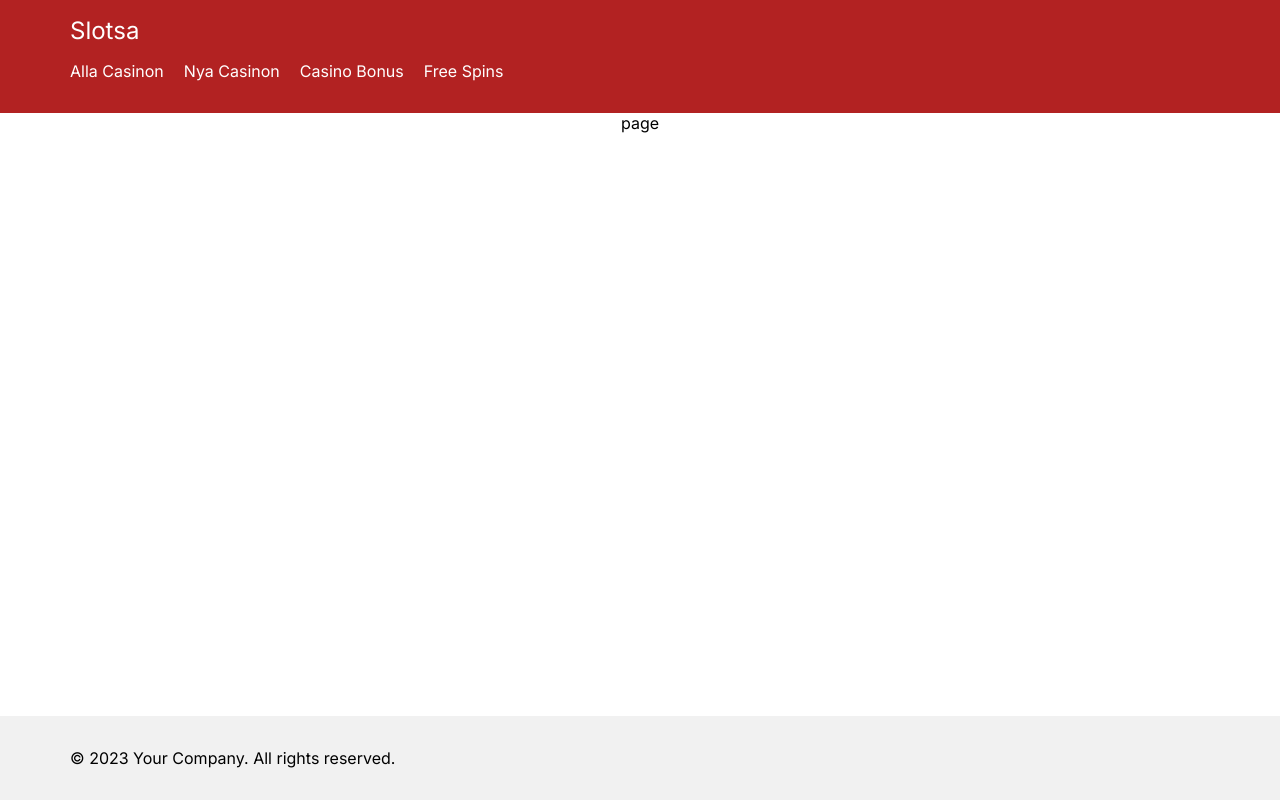
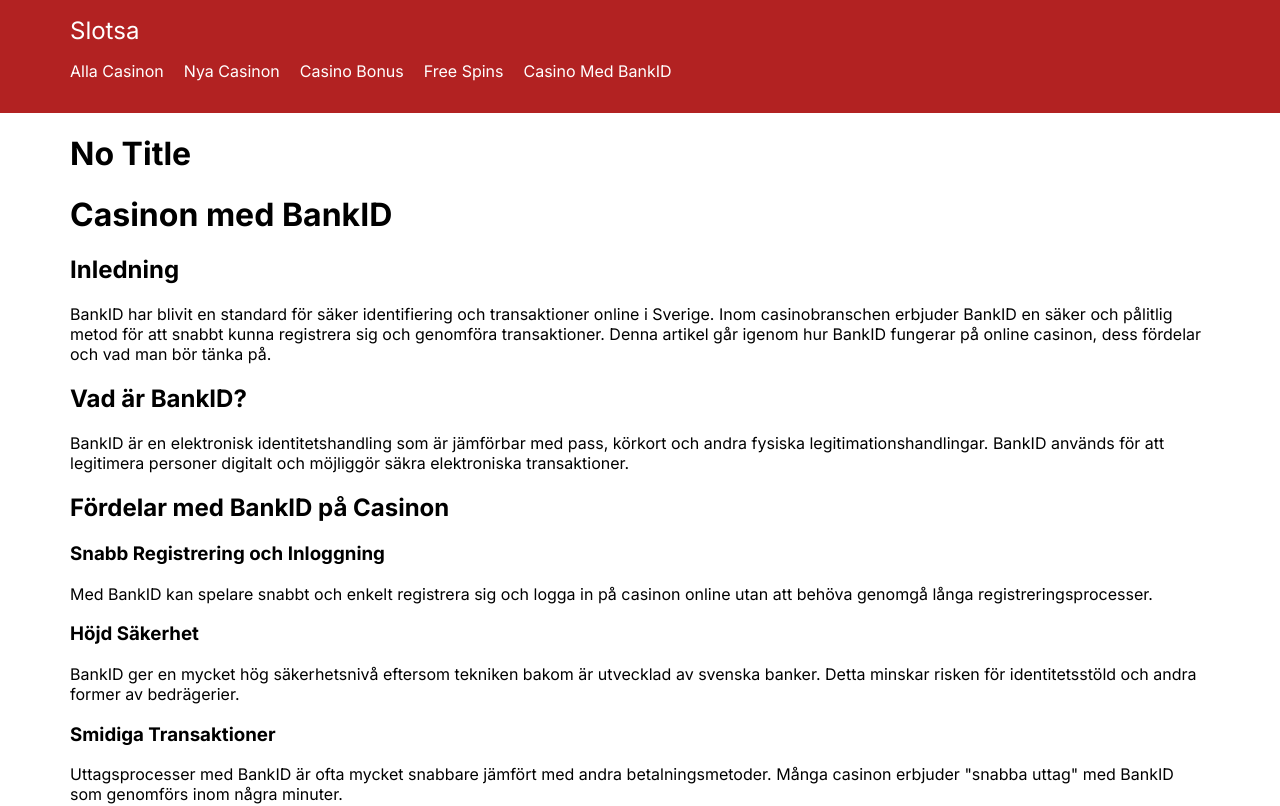
Before and after one commit to johanperjulius1/ppc, a Next.js app: page /casino-med-bankid in a window 1280 px wide. Shown: the top 806 px of the page. Built offline with nearby package versions, Linux system fonts and the light colour scheme.

Commit message:
adding data for casino med bankid page

```diff
--- a/src/app/casino-med-bankid/page.tsx
+++ b/src/app/casino-med-bankid/page.tsx
@@ -1,7 +1,15 @@
-import React from 'react'
+import React from 'react';
+import { casinoMedBankidData } from '@/lib/categories-data';
+import { marked } from 'marked';
 
-export default function page() {
+function CasinoBankidPage() {
+  const htmlContent = marked(casinoMedBankidData.content);
   return (
-    <div>page</div>
-  )
+    <div>
+      <h1>{casinoMedBankidData.title}</h1>
+      <div dangerouslySetInnerHTML={{ __html: htmlContent }} />
+    </div>
+  );
 }
+
+export default CasinoBankidPage;
--- a/src/components/menu/menu.tsx
+++ b/src/components/menu/menu.tsx
@@ -20,6 +20,7 @@
           <li><Link href="/nya-casinon">Nya Casinon</Link></li>
           <li><Link href="/casino-med-bonus">Casino Bonus</Link></li>
           <li><Link href="/free-spins">Free Spins</Link></li>
+          <li><Link href="/casino-med-bankid">Casino Med BankID</Link></li>
         </ul>
       </div>
     </nav>
--- a/src/lib/categories-data.ts
+++ b/src/lib/categories-data.ts
@@ -3,5 +3,6 @@
 // Assuming 'casino-bonus.md' is the markdown file for the "casino-bonus" category
 // Adjust the filename as necessary based on your actual file naming and structure
 const casinoMedBonusData = getCategoryData('/casino-med-bonus/casino-med-bonus.md');
+const casinoMedBankidData = getCategoryData('/casino-med-bankid/casino-med-bankid.md');
 
-export { casinoMedBonusData };
+export { casinoMedBonusData, casinoMedBankidData };
```
Also changed, not shown: categories/casino-med-bankid/casino-med-bankid.md (renamed from categories/casinoMedBankid/casinoMedBankId.md).
